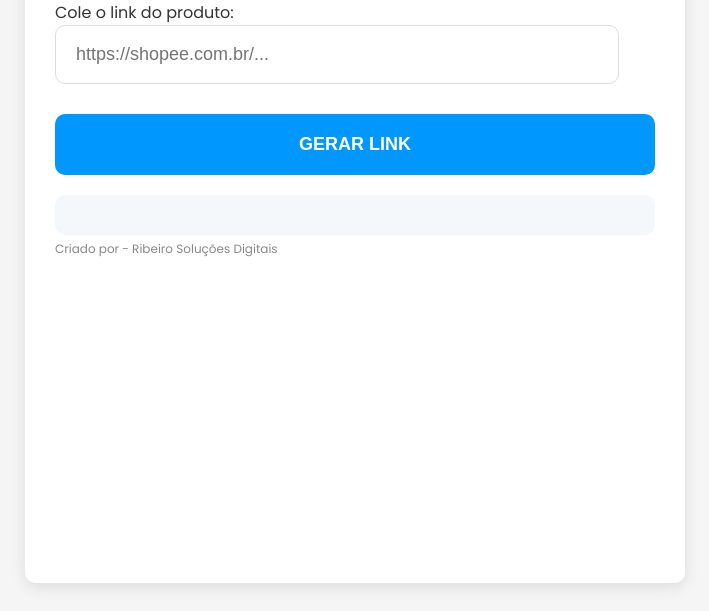
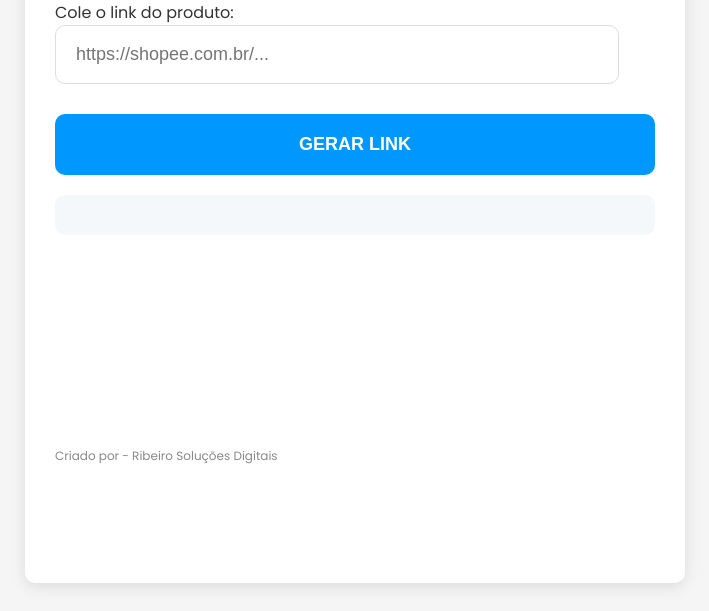
Before and after one commit to rbsolucoesdigitais/geralink, a plain HTML site: page index.html in a window 1280 px wide. Shown: the part 215-826 px from the top of the page, without its empty margins (285-994 px from the left). Drawn offline with Linux system fonts and the light colour scheme.

Commit message:
Update index.html

```diff
--- a/index.html
+++ b/index.html
@@ -116,6 +116,8 @@
 
     /* Rodapé */
     #criado-por {
+      position: fixed;
+      bottom: 120px;
       font-size: 12px;
       color: #888;
       text-align: center;
```
